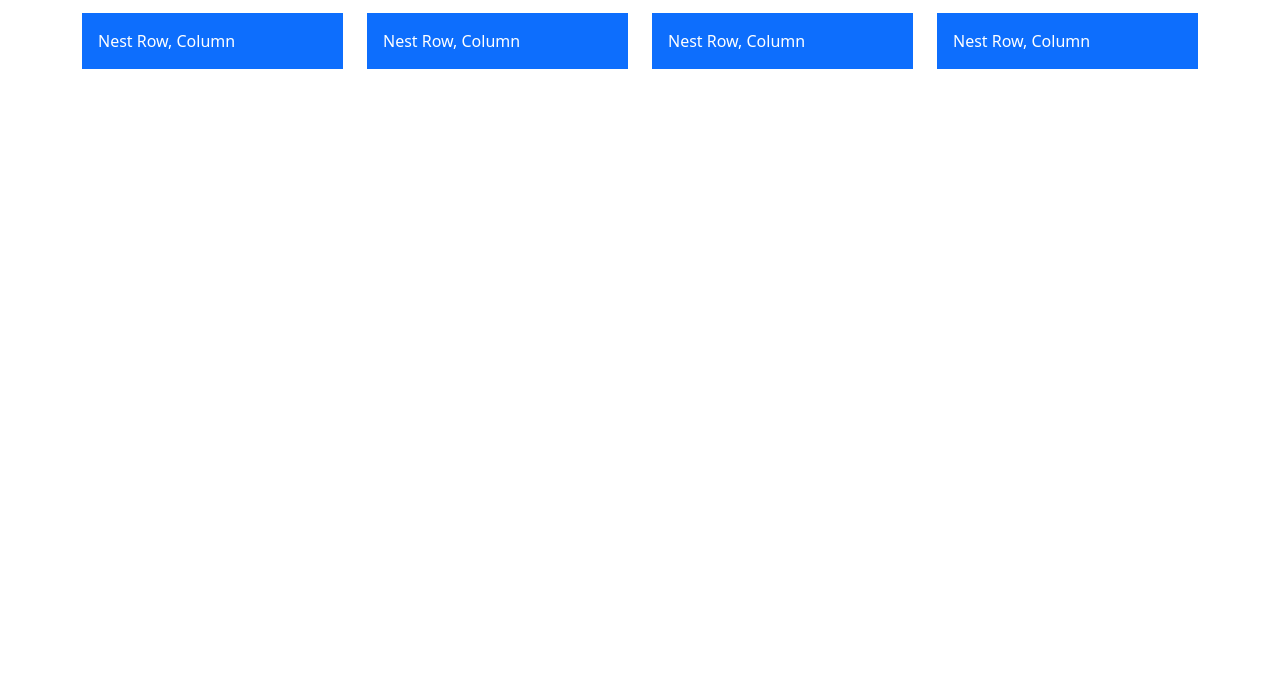
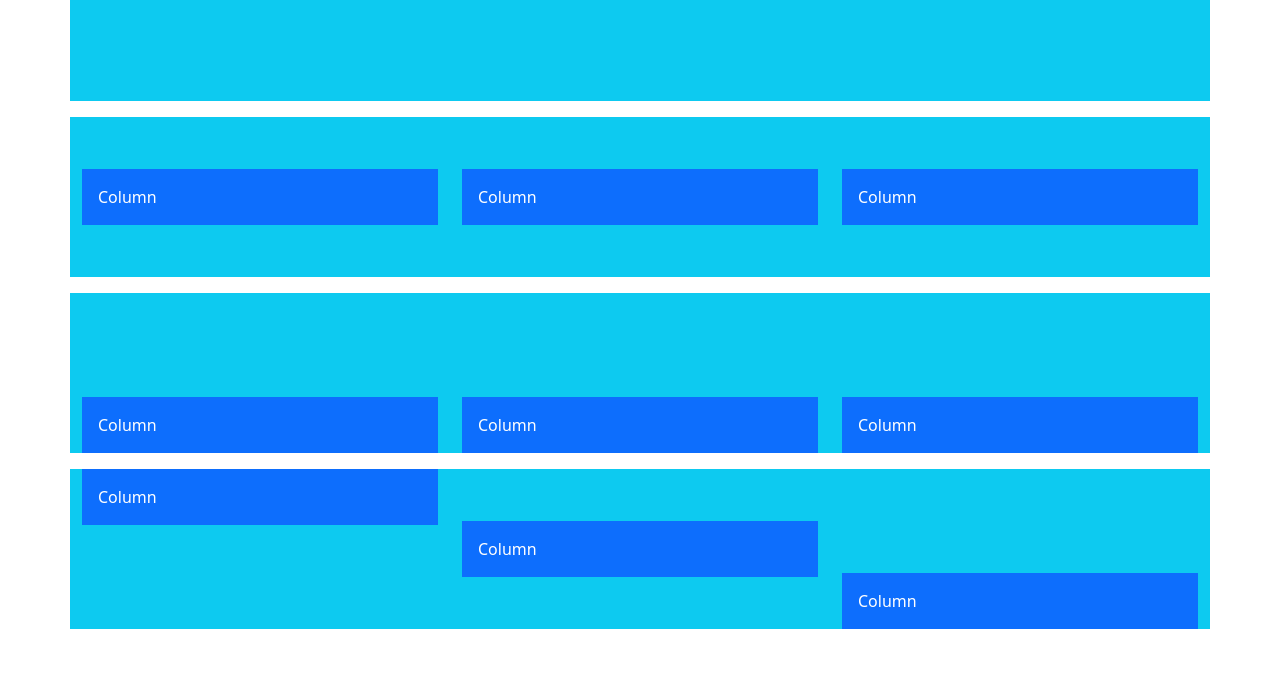
Before and after one commit to SohanFullDev/Bootstrap5-Complete-Guide, a plain HTML site: page Lession02_Layouts/index.html in a window 1280 px wide. Shown: the part 115-800 px from the top of the page. Drawn offline with nearby package versions, Linux system fonts and the light colour scheme.

Commit message:
7_column vertical alignment_#2*10

```diff
--- a/Lession02_Layouts/index.html
+++ b/Lession02_Layouts/index.html
@@ -6,44 +6,94 @@
     <title>Nesting Rows & Columns</title>
     <link rel="stylesheet" href="https://cdn.jsdelivr.net/npm/bootstrap@5.2.3/dist/css/bootstrap.min.css">
 
+<style>
+ .h-10{
+    height: 10rem;
+ }
 
+</style>
 </head>
 <body>
 
     <h1>Hello, Sohan!</h1>
-        <div class="container">
-            <div class="row">
-                <div class="col-md-12">
-                    <div class="bg-primary p-3 text-white mb-3">
-                        1st Row Column
-                    </div>
-                    <div class="row">
-                        <div class="col-md-3">
-                            <div class="bg-primary p-3 text-white mb-3">
-                                Nest Row, Column
-                            </div>
-                        </div>
-                        <div class="col-md-3">
-                            <div class="bg-primary p-3 text-white mb-3">
-                                Nest Row, Column
-                            </div>
-                        </div>
-                        <div class="col-md-3">
-                            <div class="bg-primary p-3 text-white mb-3">
-                                Nest Row, Column
-                            </div>
-                        </div>
-                        <div class="col-md-3">
-                            <div class="bg-primary p-3 text-white mb-3">
-                                Nest Row, Column
-                            </div>
-                        </div>
-                    </div>
+    <div class="container">
+        <div class="row h-10 bg-info mb-3 align-items-start">
+            <div class="col">
+                <div class="bg-primary text-white p-3">
+                    Column
+                </div>
+            </div>
+            <div class="col">
+                <div class="bg-primary text-white p-3">
+                    Column
+                </div>
+            </div>
+            <div class="col">
+                <div class="bg-primary text-white p-3">
+                    Column
                 </div>
             </div>
 
         </div>
 
+        <div class="row h-10 bg-info mb-3 align-items-center">
+            <div class="col">
+                <div class="bg-primary text-white p-3">
+                    Column
+                </div>
+            </div>
+            <div class="col">
+                <div class="bg-primary text-white p-3">
+                    Column
+                </div>
+            </div>
+            <div class="col">
+                <div class="bg-primary text-white p-3">
+                    Column
+                </div>
+            </div>
+
+        </div>
+
+        <div class="row h-10 bg-info mb-3 align-items-end">
+            <div class="col">
+                <div class="bg-primary text-white p-3">
+                    Column
+                </div>
+            </div>
+            <div class="col">
+                <div class="bg-primary text-white p-3">
+                    Column
+                </div>
+            </div>
+            <div class="col">
+                <div class="bg-primary text-white p-3">
+                    Column
+                </div>
+            </div>
+
+        </div>
+
+        <div class="row h-10 bg-info mb-3">
+            <div class="col align-self-start">
+                <div class="bg-primary text-white p-3">
+                    Column
+                </div>
+            </div>
+            <div class="col align-self-center">
+                <div class="bg-primary text-white p-3">
+                    Column
+                </div>
+            </div>
+            <div class="col align-self-end">
+                <div class="bg-primary text-white p-3">
+                    Column
+                </div>
+            </div>
+
+        </div>
+
+    </div>
 
     <script src="https://cdn.jsdelivr.net/npm/@popperjs/core@2.11.6/dist/umd/popper.min.js"></script>
     <script src="https://cdn.jsdelivr.net/npm/bootstrap@5.2.3/dist/js/bootstrap.bundle.min.js"></script>
```
